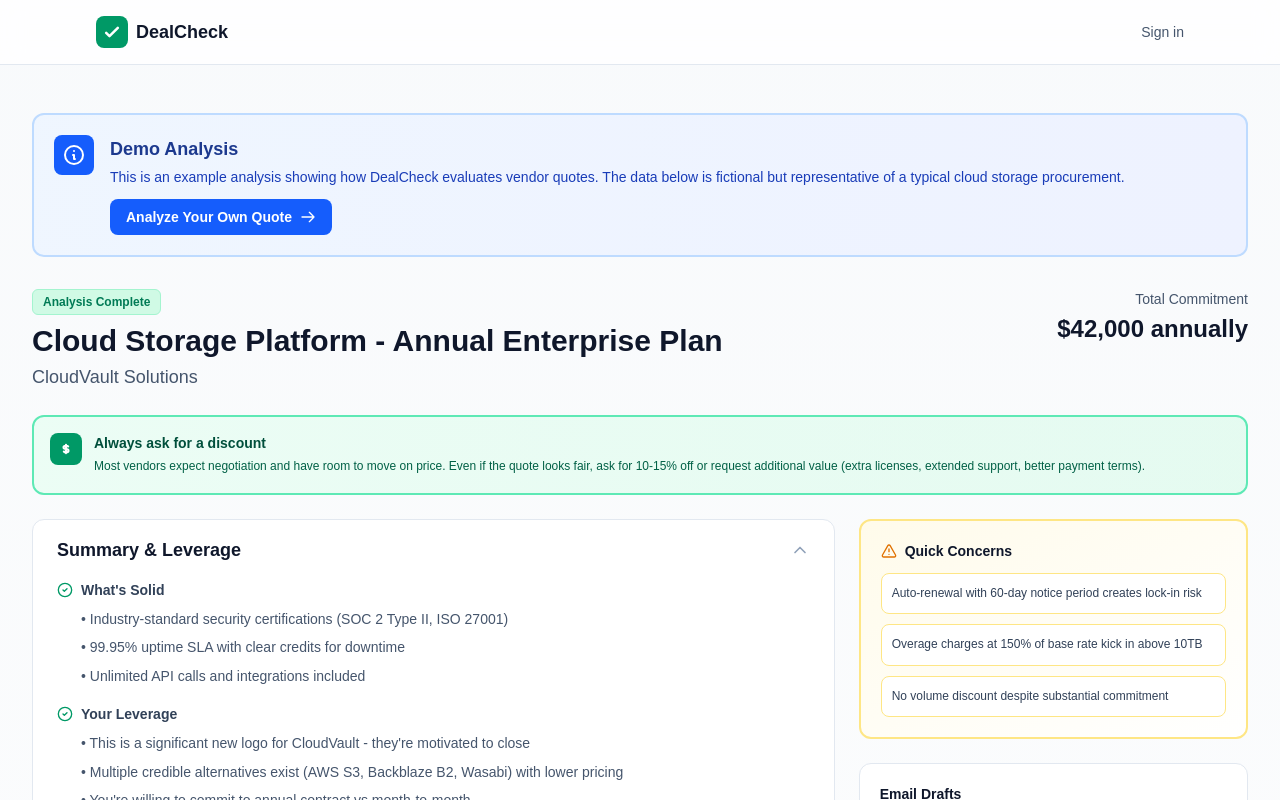
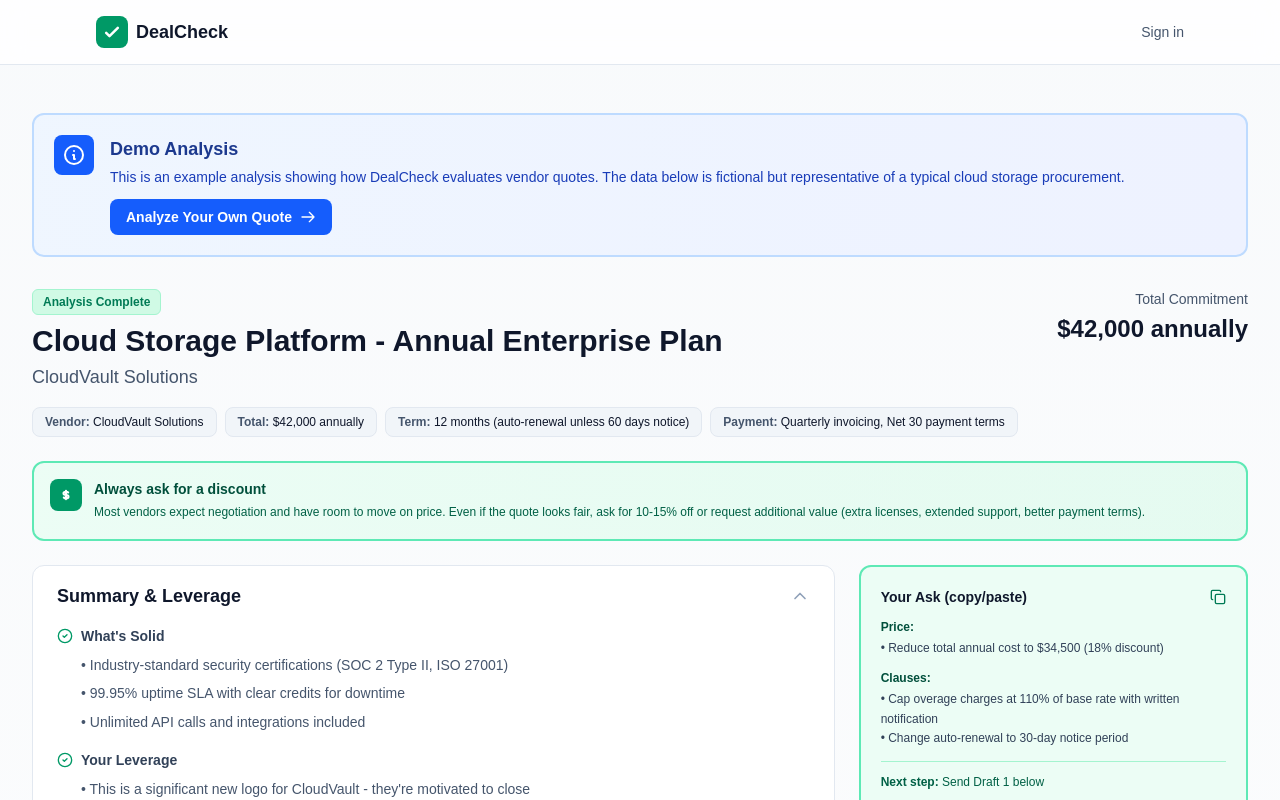
Before and after one commit to Boomchakalala/Dealcheck, a Next.js app: page /example in a window 1280 px wide. Shown: the top 800 px of the page. Built offline with nearby package versions, Linux system fonts and the light colour scheme.

Commit message:
Sandbox autosave

```diff
--- a/src/components/OutputDisplay.tsx
+++ b/src/components/OutputDisplay.tsx
@@ -2,7 +2,7 @@
 
 import { type DealOutput } from '@/types'
 import { CopyButton } from './CopyButton'
-import { AlertTriangle, ChevronDown, ChevronUp, CheckCircle2, X } from 'lucide-react'
+import { AlertTriangle, ChevronDown, ChevronUp, CheckCircle2, X, Copy } from 'lucide-react'
 import { useState } from 'react'
 
 interface OutputDisplayProps {
@@ -12,6 +12,8 @@
 export function OutputDisplay({ output }: OutputDisplayProps) {
   const [summaryExpanded, setSummaryExpanded] = useState(true)
   const [selectedEmail, setSelectedEmail] = useState<'neutral' | 'firm' | 'final' | null>(null)
+  const [emailChannel, setEmailChannel] = useState<'email' | 'slack'>('email')
+  const [emailLength, setEmailLength] = useState<'short' | 'standard'>('standard')
 
   const emailDrafts = {
     neutral: { title: 'Draft 1 — Neutral', ...output.email_drafts.neutral },
@@ -24,13 +26,60 @@
       {/* Email Modal */}
       {selectedEmail && (
         <div className="fixed inset-0 bg-black/50 z-50 flex items-center justify-center p-4" onClick={() => setSelectedEmail(null)}>
-          <div className="bg-white rounded-2xl max-w-3xl w-full max-h-[80vh] overflow-hidden flex flex-col" onClick={(e) => e.stopPropagation()}>
+          <div className="bg-white rounded-2xl max-w-3xl w-full max-h-[85vh] overflow-hidden flex flex-col" onClick={(e) => e.stopPropagation()}>
             <div className="px-6 py-4 border-b border-slate-200 flex items-center justify-between">
               <h3 className="font-bold text-slate-900">{emailDrafts[selectedEmail].title}</h3>
               <button onClick={() => setSelectedEmail(null)} className="p-1 hover:bg-slate-100 rounded-lg transition-colors">
                 <X className="w-5 h-5 text-slate-500" />
               </button>
             </div>
+
+            {/* Email Controls */}
+            <div className="px-6 py-3 bg-slate-50 border-b border-slate-200 flex items-center gap-4">
+              <div className="flex items-center gap-2">
+                <span className="text-xs font-semibold text-slate-600 uppercase tracking-wide">Channel:</span>
+                <div className="flex rounded-lg border border-slate-200 bg-white">
+                  <button
+                    onClick={() => setEmailChannel('email')}
+                    className={`px-3 py-1.5 text-xs font-medium rounded-l-lg transition-colors ${
+                      emailChannel === 'email' ? 'bg-emerald-600 text-white' : 'text-slate-600 hover:bg-slate-50'
+                    }`}
+                  >
+                    Email
+                  </button>
+                  <button
+                    onClick={() => setEmailChannel('slack')}
+                    className={`px-3 py-1.5 text-xs font-medium rounded-r-lg transition-colors ${
+                      emailChannel === 'slack' ? 'bg-emerald-600 text-white' : 'text-slate-600 hover:bg-slate-50'
+                    }`}
+                  >
+                    Slack
+                  </button>
+                </div>
+              </div>
+              <div className="flex items-center gap-2">
+                <span className="text-xs font-semibold text-slate-600 uppercase tracking-wide">Length:</span>
+                <div className="flex rounded-lg border border-slate-200 bg-white">
+                  <button
+                    onClick={() => setEmailLength('short')}
+                    className={`px-3 py-1.5 text-xs font-medium rounded-l-lg transition-colors ${
+                      emailLength === 'short' ? 'bg-emerald-600 text-white' : 'text-slate-600 hover:bg-slate-50'
+                    }`}
+                  >
+                    Short
+                  </button>
+                  <button
+                    onClick={() => setEmailLength('standard')}
+                    className={`px-3 py-1.5 text-xs font-medium rounded-r-lg transition-colors ${
+                      emailLength === 'standard' ? 'bg-emerald-600 text-white' : 'text-slate-600 hover:bg-slate-50'
+                    }`}
+                  >
+                    Standard
+                  </button>
+                </div>
+              </div>
+            </div>
+
             <div className="flex-1 overflow-y-auto p-6">
               <div className="mb-4">
                 <p className="text-xs font-semibold text-slate-600 uppercase tracking-wide mb-2">Subject</p>
@@ -52,7 +101,8 @@
       )}
 
       {/* Header */}
-      <div className="mb-6 flex items-start justify-between">
+      <div className="mb-6">
+        <div className="flex items-start justify-between mb-4">
           <div className="flex-1">
             <div className="flex items-center gap-2 mb-2">
               <span className="text-xs font-semibold px-2.5 py-1 rounded-md bg-emerald-100 text-emerald-700 border border-emerald-200">
@@ -65,6 +115,35 @@
           <div className="text-right">
             <p className="text-sm text-slate-600 mb-1">Total Commitment</p>
             <p className="text-2xl font-bold text-slate-900">{output.snapshot.total_commitment}</p>
+          </div>
+        </div>
+
+        {/* Key Facts Chips */}
+        <div className="flex items-center gap-2 flex-wrap">
+          {output.vendor && (
+            <div className="px-3 py-1.5 bg-slate-100 border border-slate-200 rounded-lg text-xs">
+              <span className="font-semibold text-slate-600">Vendor:</span>{' '}
+              <span className="text-slate-900">{output.vendor}</span>
+            </div>
+          )}
+          {output.snapshot.total_commitment && (
+            <div className="px-3 py-1.5 bg-slate-100 border border-slate-200 rounded-lg text-xs">
+              <span className="font-semibold text-slate-600">Total:</span>{' '}
+              <span className="text-slate-900">{output.snapshot.total_commitment}</span>
+            </div>
+          )}
+          {output.snapshot.term && (
+            <div className="px-3 py-1.5 bg-slate-100 border border-slate-200 rounded-lg text-xs">
+              <span className="font-semibold text-slate-600">Term:</span>{' '}
+              <span className="text-slate-900">{output.snapshot.term}</span>
+            </div>
+          )}
+          {output.snapshot.billing_payment && (
+            <div className="px-3 py-1.5 bg-slate-100 border border-slate-200 rounded-lg text-xs">
+              <span className="font-semibold text-slate-600">Payment:</span>{' '}
+              <span className="text-slate-900">{output.snapshot.billing_payment}</span>
+            </div>
+          )}
         </div>
       </div>
 
@@ -187,6 +266,118 @@
 
         {/* Right Sidebar */}
         <div className="space-y-6">
+          {/* Your Ask (Copy/Paste) */}
+          <div className="bg-emerald-50 border-2 border-emerald-300 rounded-xl p-5">
+            <div className="flex items-center justify-between mb-3">
+              <h3 className="text-sm font-bold text-slate-900">Your Ask (copy/paste)</h3>
+              <button className="text-emerald-700 hover:text-emerald-800">
+                <Copy className="w-4 h-4" />
+              </button>
+            </div>
+            <div className="space-y-3 text-xs">
+              {/* Price Ask */}
+              {output.what_to_ask_for.must_have.filter(ask =>
+                ask.toLowerCase().includes('price') ||
+                ask.toLowerCase().includes('discount') ||
+                ask.toLowerCase().includes('cost')
+              ).length > 0 && (
+                <div>
+                  <p className="font-semibold text-emerald-900 mb-1">Price:</p>
+                  {output.what_to_ask_for.must_have
+                    .filter(ask =>
+                      ask.toLowerCase().includes('price') ||
+                      ask.toLowerCase().includes('discount') ||
+                      ask.toLowerCase().includes('cost')
+                    )
+                    .map((ask, idx) => (
+                      <p key={idx} className="text-slate-700 leading-relaxed">• {ask}</p>
+                    ))}
+                </div>
+              )}
+
+              {/* Terms Ask */}
+              {output.what_to_ask_for.must_have.filter(ask =>
+                ask.toLowerCase().includes('payment') ||
+                ask.toLowerCase().includes('term') ||
+                ask.toLowerCase().includes('month')
+              ).length > 0 && (
+                <div>
+                  <p className="font-semibold text-emerald-900 mb-1">Terms:</p>
+                  {output.what_to_ask_for.must_have
+                    .filter(ask =>
+                      ask.toLowerCase().includes('payment') ||
+                      ask.toLowerCase().includes('term') ||
+                      ask.toLowerCase().includes('month')
+                    )
+                    .map((ask, idx) => (
+                      <p key={idx} className="text-slate-700 leading-relaxed">• {ask}</p>
+                    ))}
+                </div>
+              )}
+
+              {/* Clause Ask */}
+              {output.what_to_ask_for.must_have.filter(ask =>
+                ask.toLowerCase().includes('renewal') ||
+                ask.toLowerCase().includes('cap') ||
+                ask.toLowerCase().includes('clause') ||
+                ask.toLowerCase().includes('scope')
+              ).length > 0 && (
+                <div>
+                  <p className="font-semibold text-emerald-900 mb-1">Clauses:</p>
+                  {output.what_to_ask_for.must_have
+                    .filter(ask =>
+                      ask.toLowerCase().includes('renewal') ||
+                      ask.toLowerCase().includes('cap') ||
+                      ask.toLowerCase().includes('clause') ||
+                      ask.toLowerCase().includes('scope')
+                    )
+                    .map((ask, idx) => (
+                      <p key={idx} className="text-slate-700 leading-relaxed">• {ask}</p>
+                    ))}
+                </div>
+              )}
+
+              {/* General asks if no specific categories matched */}
+              {output.what_to_ask_for.must_have.filter(ask =>
+                !(ask.toLowerCase().includes('price') ||
+                  ask.toLowerCase().includes('discount') ||
+                  ask.toLowerCase().includes('cost') ||
+                  ask.toLowerCase().includes('payment') ||
+                  ask.toLowerCase().includes('term') ||
+                  ask.toLowerCase().includes('month') ||
+                  ask.toLowerCase().includes('renewal') ||
+                  ask.toLowerCase().includes('cap') ||
+                  ask.toLowerCase().includes('clause') ||
+                  ask.toLowerCase().includes('scope'))
+              ).length > 0 && (
+                <div>
+                  <p className="font-semibold text-emerald-900 mb-1">Other:</p>
+                  {output.what_to_ask_for.must_have
+                    .filter(ask =>
+                      !(ask.toLowerCase().includes('price') ||
+                        ask.toLowerCase().includes('discount') ||
+                        ask.toLowerCase().includes('cost') ||
+                        ask.toLowerCase().includes('payment') ||
+                        ask.toLowerCase().includes('term') ||
+                        ask.toLowerCase().includes('month') ||
+                        ask.toLowerCase().includes('renewal') ||
+                        ask.toLowerCase().includes('cap') ||
+                        ask.toLowerCase().includes('clause') ||
+                        ask.toLowerCase().includes('scope'))
+                    )
+                    .map((ask, idx) => (
+                      <p key={idx} className="text-slate-700 leading-relaxed">• {ask}</p>
+                    ))}
+                </div>
+              )}
+            </div>
+            <div className="mt-3 pt-3 border-t border-emerald-200">
+              <p className="text-xs text-emerald-800">
+                <span className="font-semibold">Next step:</span> Send Draft 1 below
+              </p>
+            </div>
+          </div>
+
           {/* Quick Concerns */}
           <div className="bg-gradient-to-br from-amber-50 to-white rounded-xl border-2 border-amber-200 p-5">
             <div className="flex items-center gap-2 mb-3">
@@ -291,9 +482,16 @@
           <p className="text-sm text-emerald-800 leading-relaxed">{output.quick_read.conclusion}</p>
         </div>
 
+        {/* Assumptions Line */}
+        <div className="px-4 py-3 bg-slate-50 border border-slate-200 rounded-lg">
+          <p className="text-xs text-slate-600 leading-relaxed">
+            <span className="font-semibold text-slate-700">Assumptions:</span> Standard terms and typical vendor positioning. Add context to refine.
+          </p>
+        </div>
+
         {output.assumptions.length > 0 && (
           <div className="bg-slate-50 border border-slate-200 rounded-xl p-5">
-            <p className="text-xs font-semibold text-slate-700 mb-2">Assumptions</p>
+            <p className="text-xs font-semibold text-slate-700 mb-2">Additional Assumptions</p>
             <ul className="space-y-1">
               {output.assumptions.map((assumption, idx) => (
                 <li key={idx} className="text-xs text-slate-600">• {assumption}</li>
```
Lines whose indentation alone changed are shown as unchanged.
